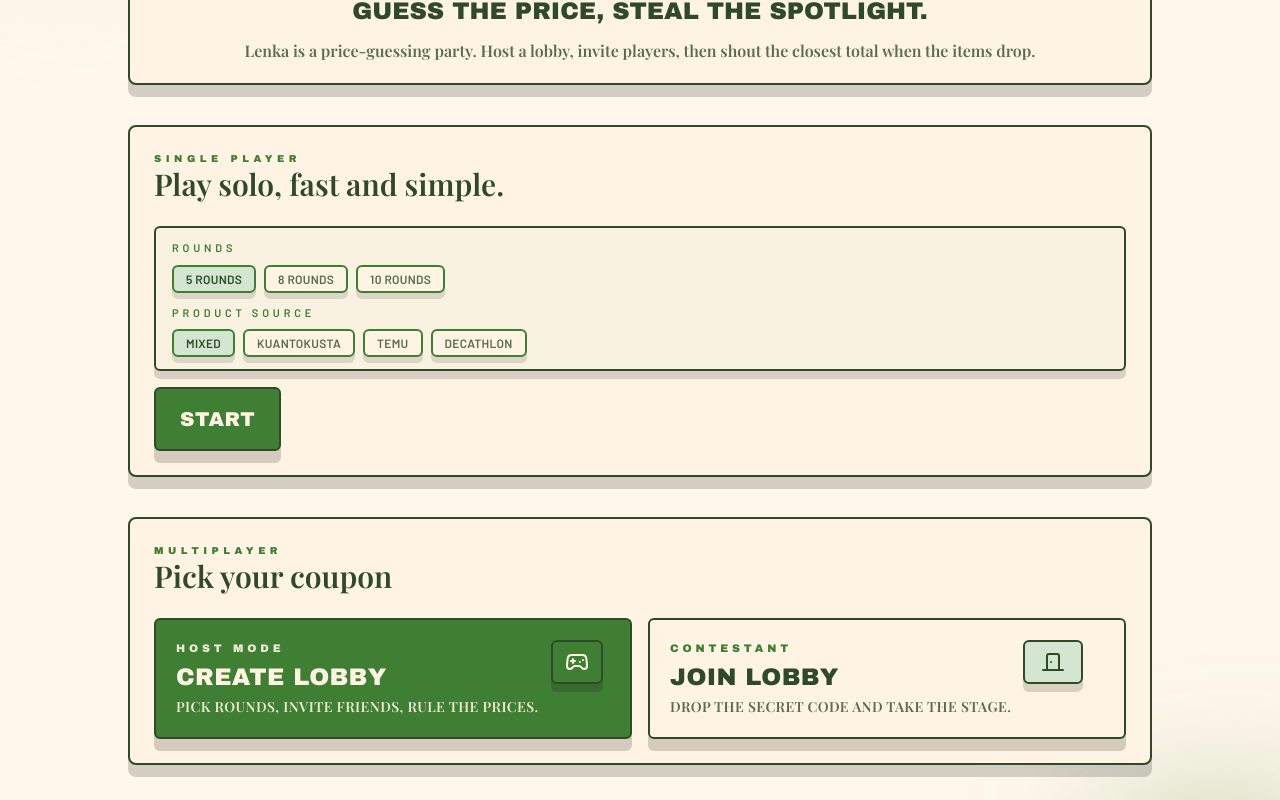
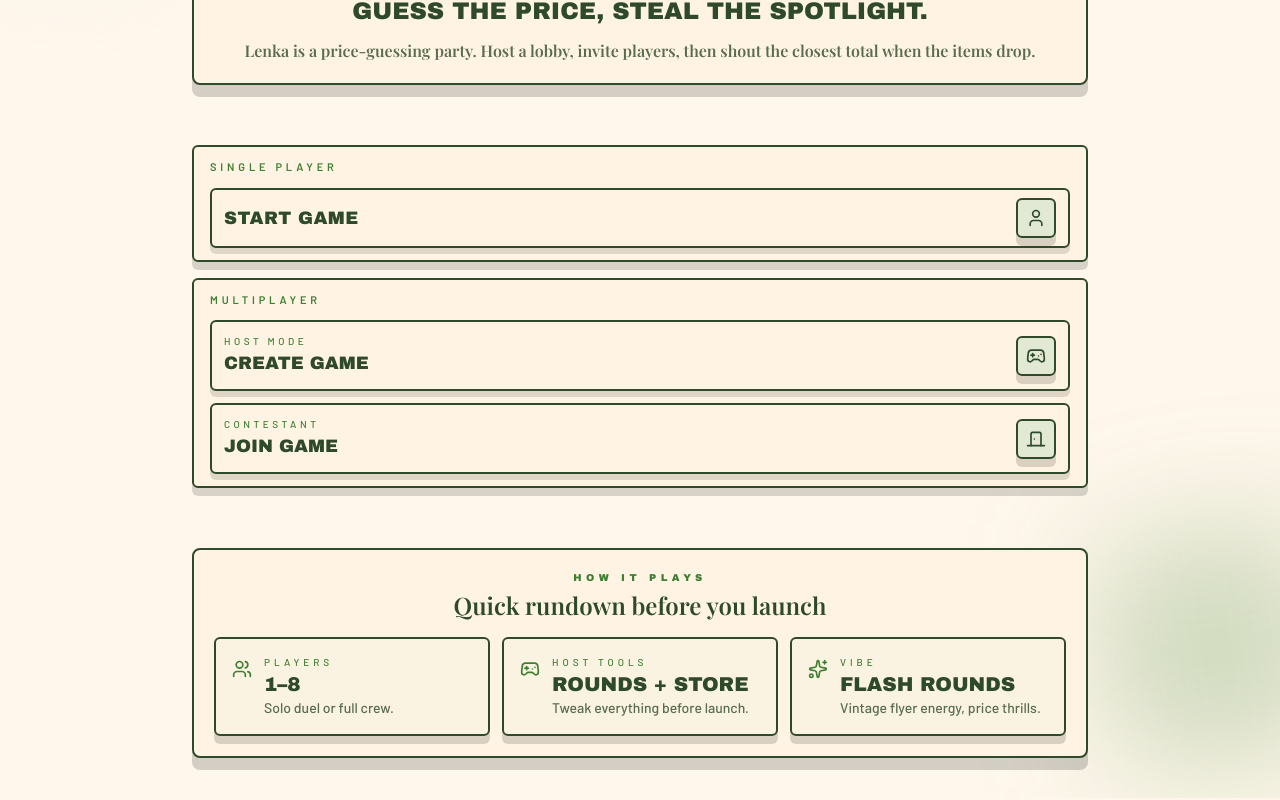
Before and after one commit to joaopfoliveira/lenka, a Next.js app: page / in a window 1280 px wide. Shown: the part 280-1080 px from the top of the page. Built offline with nearby package versions, Linux system fonts and the light colour scheme.

Commit message:
great stuff only

```diff
--- a/app/globals.css
+++ b/app/globals.css
@@ -5,18 +5,37 @@
 @tailwind utilities;
 
 :root {
-  --background: #fffef3;
+  /* Match the page background exactly to avoid rubberband white flashes */
+  --background: #fff7ec;
   --foreground: #2f4a2a;
+}
+
+html {
+  background: var(--background) !important;
+  min-height: 100%;
+  height: 100%;
+  position: relative;
+}
+
+html::before {
+  content: '';
+  position: fixed;
+  inset: -200vh;
+  background: var(--background);
+  z-index: -1;
+  pointer-events: none;
 }
 
 body {
   color: var(--foreground);
-  background: var(--background);
+  background: var(--background) !important;
   font-family: 'Barlow', 'Inter', system-ui, -apple-system, BlinkMacSystemFont,
     'Segoe UI', sans-serif;
   min-height: 100vh;
+  height: 100%;
   position: relative;
   overflow-x: hidden;
+  overscroll-behavior-y: none;
 }
 
 @layer components {
--- a/app/page.tsx
+++ b/app/page.tsx
@@ -3,7 +3,7 @@
 import { useEffect, useState } from 'react';
 import { useRouter } from 'next/navigation';
 import { motion } from 'framer-motion';
-import { ArrowLeft, ChevronDown, Coins, DoorClosed, Gamepad2, Sparkles, Users } from 'lucide-react';
+import { ArrowLeft, Coins, DoorClosed, Gamepad2, Sparkles, Users, User } from 'lucide-react';
 import Logo from './components/Logo';
 import { useSfx } from './components/sfx/SfxProvider';
 import { ensurePlayerClientId, resolvePlayerName } from './utils/playerIdentity';
@@ -22,8 +22,7 @@ export default function Home() {
   const { language } = useLanguage();
   const [isMobileLayout, setIsMobileLayout] = useState(false);
   const [layoutReady, setLayoutReady] = useState(false);
-  const [activeMobileCard, setActiveMobileCard] = useState<'create' | 'join' | null>(null);
-  const [showSoloConfig, setShowSoloConfig] = useState(false);
+  const [mobileOverlay, setMobileOverlay] = useState<'create' | 'join' | 'solo' | null>(null);
   const t = (en: string, pt: string) => (language === 'pt' ? pt : en);
   const DEFAULT_ROUNDS = 5;
   const DEFAULT_SOURCE: 'kuantokusta' | 'temu' | 'decathlon' | 'mixed' = 'mixed';
@@ -192,6 +191,7 @@ export default function Home() {
         </div>
       )}
 
+
       {error && errorContext === 'create' && (
         <div className="flyer-panel border-red-500 bg-red-100 px-4 py-3 text-sm font-semibold text-red-700">
           ⚠️ {error}
@@ -267,11 +267,6 @@ export default function Home() {
     </div>
   );
 
-  const handleToggleMobileCard = (cardKey: 'create' | 'join') => {
-    setActiveMobileCard((prev) => (prev === cardKey ? null : cardKey));
-    clearError();
-    playTick();
-  };
   const heroHighlights = [
     {
       icon: Users,
@@ -309,9 +304,16 @@ export default function Home() {
 
   useEffect(() => {
     if (!isMobileLayout) {
-      setActiveMobileCard(null);
+      setMobileOverlay(null);
     }
   }, [isMobileLayout]);
+
+  useEffect(() => {
+    document.body.style.overflow = mobileOverlay ? 'hidden' : '';
+    return () => {
+      document.body.style.overflow = '';
+    };
+  }, [mobileOverlay]);
 
   const handleCreateLobby = () => {
     clearError();
@@ -357,6 +359,8 @@ const handleStartSolo = () => {
     router.push('/solo');
   };
 
+  const isOverlayActive = mobileOverlay !== null;
+
   if (!layoutReady) {
     return null;
   }
@@ -393,7 +397,12 @@ const handleStartSolo = () => {
         />
       </div>
 
-      <div className="relative z-10 mx-auto flex max-w-5xl flex-col gap-10">
+      <div
+        className={`relative z-10 mx-auto flex w-full max-w-4xl flex-col gap-10 ${
+          isOverlayActive ? 'pointer-events-none' : ''
+        }`}
+        aria-hidden={isOverlayActive}
+      >
         {isMobileLayout ? (
           <div className="flex flex-col items-center text-center">
             <Logo width={260} height={104} className="mb-3 max-w-full" />
@@ -402,9 +411,9 @@ const handleStartSolo = () => {
             </h1>
           </div>
         ) : (
-          <div className="flex flex-col items-center">
+          <div className="flex w-full flex-col items-center">
             <Logo width={420} height={168} className="-mt-2 -mb-4 max-w-full" />
-            <div className="flyer-box mt-6 w-full bg-card px-5 py-5 text-center">
+            <div className="flyer-box mt-6 w-full max-w-4xl bg-card px-5 py-5 text-center">
               <p className="font-ad text-[12px] uppercase tracking-[0.45em] text-blue-mid">
                 {t('Welcome to Lenka', 'Bem-vindo à Lenka')}
               </p>
@@ -421,207 +430,67 @@ const handleStartSolo = () => {
           </div>
         )}
 
-        <section className="hidden w-full flyer-box bg-card px-6 py-6 md:block">
-          <div className="mb-6 flex items-center justify-between gap-4">
-            <div>
-              <p className="font-ad text-[10px] uppercase tracking-[0.45em] text-blue-mid">
-                {t('Single Player', 'Jogo Individual')}
-              </p>
-              <h2 className="font-display text-3xl font-semibold">
-                {t('Play solo, fast and simple.', 'Joga sozinho, rápido e simples.')}
-              </h2>
-            </div>
-          </div>
-          {renderSoloForm('desktop')}
-        </section>
-
-        <section className="hidden w-full flyer-box bg-card px-6 py-6 md:block">
-          <div className="mb-6 flex items-center justify-between gap-4">
-            <div>
-              <p className="font-ad text-[10px] uppercase tracking-[0.45em] text-blue-mid">
-                {t('Multiplayer', 'Multijogador')}
-              </p>
-              <h2 className="font-display text-3xl font-semibold">
-                {mode === 'menu'
-                  ? t('Pick your coupon', 'Escolhe o cupão')
-                  : mode === 'create'
-                  ? t('Create a showcase', 'Cria um espetáculo')
-                  : t('Join a lobby', 'Entra num lobby')}
-              </h2>
-            </div>
-            {mode !== 'menu' && (
-              <button
-                className="label-chip flex items-center gap-2 rounded-md bg-blue-light/60 px-3 py-2"
-                onClick={() => {
-                  setMode('menu');
-                  clearError();
-                  playTick();
-                }}
-              >
-                <ArrowLeft className="h-4 w-4" />
-                {t('Back', 'Voltar')}
-              </button>
-            )}
-          </div>
-
-          <div className="space-y-6">
-            {mode === 'menu' && (
-              <div className="grid gap-4 sm:grid-cols-2">
-                <button
-                  onClick={() => {
-                    setMode('create');
-                    clearError();
-                    playTick();
-                  }}
-                  className="coupon-button flex h-full flex-col justify-between bg-blue-mid px-5 py-5 text-left text-card hover:-translate-y-1"
-                >
-                  <div className="flex items-start justify-between gap-3">
-                    <div>
-                      <p className="text-[11px] uppercase tracking-[0.35em] text-card/90">
-                        {t('Host Mode', 'Modo anfitrião')}
-                      </p>
-                      <p className="mt-1 font-ad text-2xl uppercase">{t('Create Lobby', 'Criar lobby')}</p>
-                      <p className="mt-1 font-display text-sm text-card/90">
-                        {t('Pick rounds, invite friends, rule the prices.', 'Escolhe rondas, convida amigos e dita os preços.')}
-                      </p>
-                    </div>
-                    <div className="promo-badge rounded-md px-3 py-2">
-                      <Gamepad2 className="h-6 w-6" />
-                    </div>
-                  </div>
-                </button>
-
-                <button
-                  onClick={() => {
-                    setMode('join');
-                    clearError();
-                    playTick();
-                  }}
-                  className="coupon-button flex h-full flex-col justify-between bg-card px-5 py-5 text-left hover:-translate-y-1"
-                >
-                  <div className="flex items-start justify-between gap-3">
-                    <div>
-                      <p className="text-[11px] uppercase tracking-[0.35em] text-blue-mid">
-                        {t('Contestant', 'Concorrente')}
-                      </p>
-                      <p className="mt-1 font-ad text-2xl uppercase text-blue-deep">
-                        {t('Join Lobby', 'Entrar no lobby')}
-                      </p>
-                      <p className="mt-1 font-display text-sm text-blue-deep/80">
-                        {t('Drop the secret code and take the stage.', 'Introduce o código e sobe ao palco.')}
-                      </p>
-                    </div>
-                    <div className="promo-badge rounded-md bg-blue-light text-blue-deep">
-                      <DoorClosed className="h-6 w-6" />
-                    </div>
-                  </div>
-                </button>
-              </div>
-            )}
-
-            {mode === 'create' && renderCreateForm('desktop')}
-
-            {mode === 'join' && (
-              <div className="grid gap-6 lg:grid-cols-[0.9fr,1.1fr]">
-                <div className="flyer-panel bg-blue-light/25 px-5 py-4">
-                  <p className="text-[11px] font-semibold uppercase tracking-[0.35em] text-blue-mid">
-                    {t('Contestant Coupon', 'Cupão de concorrente')}
-                  </p>
-                  <h3 className="font-ad text-3xl uppercase leading-tight">{t('Join a lobby', 'Entra num lobby')}</h3>
-                  <p className="mt-2 font-display text-sm text-blue-deep/80">
-                    {t('Punch in the secret code and step onto the showroom floor.', 'Introduz o código secreto e sobe ao palco.')}
-                  </p>
-                </div>
-                {renderJoinForm('desktop')}
-              </div>
-            )}
-          </div>
-        </section>
-        <section className="flyer-box block w-full bg-card px-4 py-5 md:hidden">
+        <section className="w-full max-w-4xl mx-auto py-5 px-0 md:px-0">
           <div className="space-y-4">
             <div className="flyer-panel bg-card px-4 py-3">
               <div className="flex items-center justify-between">
                 <div>
-                  <p className="text-[11px] uppercase tracking-[0.35em] text-blue-mid">{t('Single Player', 'Jogo Individual')}</p>
+                  <p className="text-[11px] font-semibold uppercase tracking-[0.35em] text-blue-mid">
+                    {t('Single Player', 'Jogo Individual')}
+                  </p>
                 </div>
               </div>
-              {!showSoloConfig && (
               <div className="mt-3">
                 <button
-                    className="coupon-button w-full bg-blue-mid px-4 py-3 text-card hover:-translate-y-1"
+                  className="coupon-button flex w-full items-center justify-between rounded-md border-2 border-blue-deep bg-card px-3 py-2 text-left text-blue-deep shadow-flyer-xs hover:-translate-y-0.5"
                     onClick={() => {
-                      setShowSoloConfig(true);
-                      setActiveMobileCard(null);
                       clearError();
+                      setMobileOverlay('solo');
                       playTick();
                     }}
                   >
+                  <div>
+                    <p className="font-ad text-lg uppercase text-blue-deep">
                       {t('Start game', 'Começar jogo')}
-                  </button>
+                    </p>
                   </div>
-              )}
-              {showSoloConfig && (
-                <div className="mt-3 space-y-3 border-t border-blue-light/40 pt-3">
-                  {renderSoloForm('mobile', false)}
-                  <div className="flex items-center gap-2">
-                    <button
-                      className="coupon-button flex-1 bg-blue-mid px-4 py-3 text-sm text-card hover:-translate-y-0.5"
-                      onClick={() => handleStartSolo()}
-                      disabled={isLaunching}
-                    >
-                      {isLaunching ? t('Starting...', 'A iniciar...') : t('Start', 'Começar')}
-                    </button>
-                    <button
-                      className="coupon-button flex-1 bg-card px-4 py-3 text-sm hover:-translate-y-1"
-                      onClick={() => setShowSoloConfig(false)}
-                      disabled={isLaunching}
-                    >
-                      {t('Back', 'Voltar')}
+                  <div className="promo-badge rounded-md bg-blue-light/70 px-2 py-2 text-blue-deep">
+                    <User className="h-5 w-5" />
+                  </div>
                 </button>
             </div>
             </div>
-              )}
-            </div>
 
             <div className="flyer-panel bg-card px-4 py-3">
-              <p className="text-[11px] uppercase tracking-[0.35em] text-blue-mid">{t('Multiplayer', 'Multijogador')}</p>
+              <p className="text-[11px] font-semibold uppercase tracking-[0.35em] text-blue-mid">
+                {t('Multiplayer', 'Multijogador')}
+              </p>
               <div className="mt-3 space-y-3">
-                {mobileActionCards.map(({ key, label, title, icon: Icon }) => {
-                  const open = activeMobileCard === key;
-                  return (
-                    <div key={key} className="flyer-panel bg-card px-3 py-2">
+                {mobileActionCards.map(({ key, label, title, icon: Icon }) => (
                   <button
-                        className="flex w-full items-center justify-between text-left"
+                    key={key}
+                    className="flex w-full items-center justify-between rounded-md border-2 border-blue-deep bg-card px-3 py-3 text-left shadow-flyer-xs transition hover:-translate-y-0.5"
                     onClick={() => {
-                          setShowSoloConfig(false);
-                          handleToggleMobileCard(key);
+                      setMobileOverlay(key);
+                      clearError();
+                      playTick();
                     }}
                   >
                     <div>
                       <p className="text-[10px] uppercase tracking-[0.35em] text-blue-mid">{label}</p>
                       <p className="font-ad text-lg uppercase text-blue-deep">{title}</p>
                     </div>
-                        <div className="flex items-center gap-3">
                     <div className="promo-badge rounded-md bg-blue-light/70 px-2 py-2 text-blue-deep">
                       <Icon className="h-5 w-5" />
                     </div>
-                          <ChevronDown className={`h-5 w-5 transition-transform ${open ? 'rotate-180' : ''}`} />
-                        </div>
                   </button>
-                      {open && (
-                        <div className="mt-3 border-t border-blue-light/40 pt-3">
-                          {key === 'create' ? renderCreateForm('mobile') : renderJoinForm('mobile')}
-                        </div>
-                      )}
-                    </div>
-                  );
-                })}
+                ))}
               </div>
             </div>
           </div>
         </section>
 
-        <section className="hidden w-full flyer-box bg-card px-5 py-5 md:block">
+        <section className="hidden w-full max-w-4xl mx-auto flyer-box bg-card px-5 py-5 md:block">
           <div className="mb-4 text-center">
             <p className="font-ad text-[10px] uppercase tracking-[0.45em] text-blue-mid">
               {t('How it plays', 'Como funciona')}
@@ -645,6 +514,46 @@ const handleStartSolo = () => {
         </section>
 
       </div>
+
+      {mobileOverlay && (
+        <div
+          className="fixed inset-0 z-[80] flex items-center justify-center bg-blue-deep/40 px-4 py-5 backdrop-blur-sm"
+          onClick={() => {
+            setMobileOverlay(null);
+            clearError();
+          }}
+        >
+          <div
+            className="relative max-h-full w-full max-w-lg overflow-y-auto rounded-xl bg-card p-5 shadow-flyer"
+            onClick={(e) => e.stopPropagation()}
+          >
+            <div className="mb-4 flex items-center justify-between">
+              <button
+                className="label-chip flex items-center gap-2 bg-blue-light/60 px-3 py-2"
+                onClick={() => {
+                  setMobileOverlay(null);
+                  clearError();
+                }}
+              >
+                <ArrowLeft className="h-4 w-4" />
+                {t('Back', 'Voltar')}
+              </button>
+              <p className="text-[10px] uppercase tracking-[0.4em] text-blue-mid">
+                {mobileOverlay === 'create'
+                  ? t('Host Mode', 'Modo anfitrião')
+                  : mobileOverlay === 'join'
+                  ? t('Contestant', 'Concorrente')
+                  : t('Single Player', 'Jogo Individual')}
+              </p>
+            </div>
+            {mobileOverlay === 'create'
+              ? renderCreateForm('mobile')
+              : mobileOverlay === 'join'
+              ? renderJoinForm('mobile')
+              : renderSoloForm('mobile')}
+          </div>
+        </div>
+      )}
     </div>
   );
 }
```
Also changed, not shown: app/components/TopControls.tsx (+6 -4 lines), 28 other files (tests, documents, lock files or other folders). Lines whose indentation alone changed are shown as unchanged.
